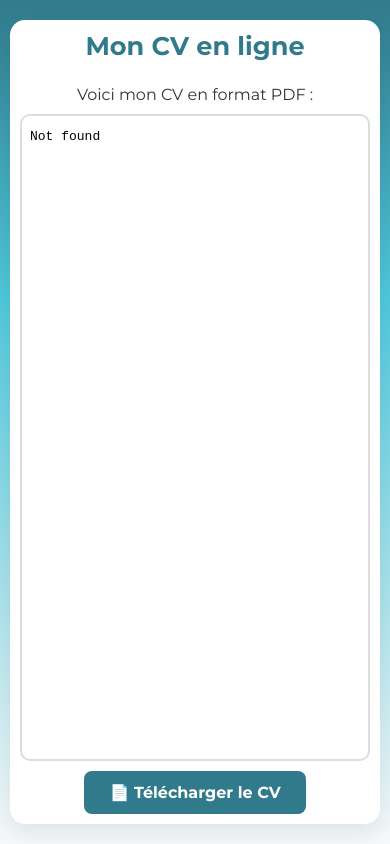
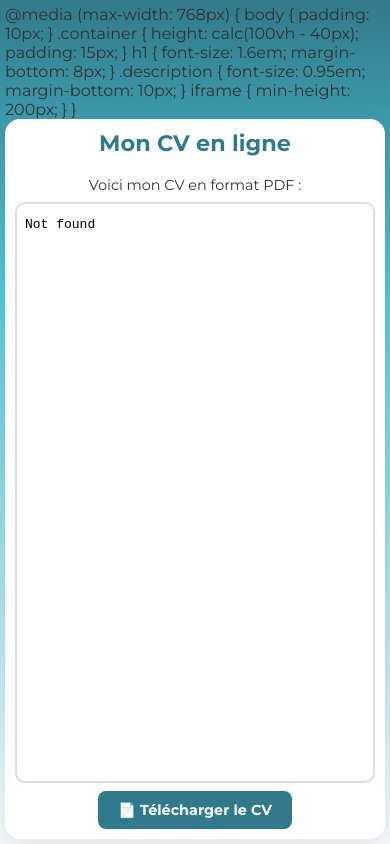
Before and after one commit to evegomez1974/evegomez1974.github.io, a plain HTML site: page index.html in a window 390 px wide. Drawn offline with Linux system fonts and the light colour scheme.

Commit message:
update ui

```diff
--- a/index.html
+++ b/index.html
@@ -1,3 +1,27 @@
+@media (max-width: 768px) {
+body {
+padding: 10px;
+}
+
+.container {
+height: calc(100vh - 40px);
+padding: 15px;
+}
+
+h1 {
+font-size: 1.6em;
+margin-bottom: 8px;
+}
+
+.description {
+font-size: 0.95em;
+margin-bottom: 10px;
+}
+
+iframe {
+min-height: 200px;
+}
+}
 <!DOCTYPE html>
 <html lang="fr">
 
@@ -98,9 +122,7 @@
             transform: scale(1.05);
         }
 
-        footer {
-            display: none;
-        }
+
 
         @media (max-width: 768px) {
             body {
@@ -123,27 +145,32 @@
 
         @media (max-width: 480px) {
             body {
-                padding: 10px;
+                padding: 5px;
             }
 
             .container {
-                height: calc(100vh - 40px);
+                height: calc(100vh - 20px);
                 padding: 10px;
             }
 
             h1 {
-                font-size: 1.6em;
+                font-size: 1.4em;
+                margin-bottom: 5px;
+            }
+
+            .description {
+                font-size: 0.9em;
                 margin-bottom: 8px;
             }
 
-            .description {
-                font-size: 1em;
-                margin-bottom: 10px;
+            iframe {
+                min-height: 150px;
+                margin-bottom: 8px;
             }
 
-            iframe {
-                min-height: 200px;
-                margin-bottom: 10px;
+            a.download-btn {
+                padding: 10px 20px;
+                font-size: 0.9em;
             }
         }
 
```
